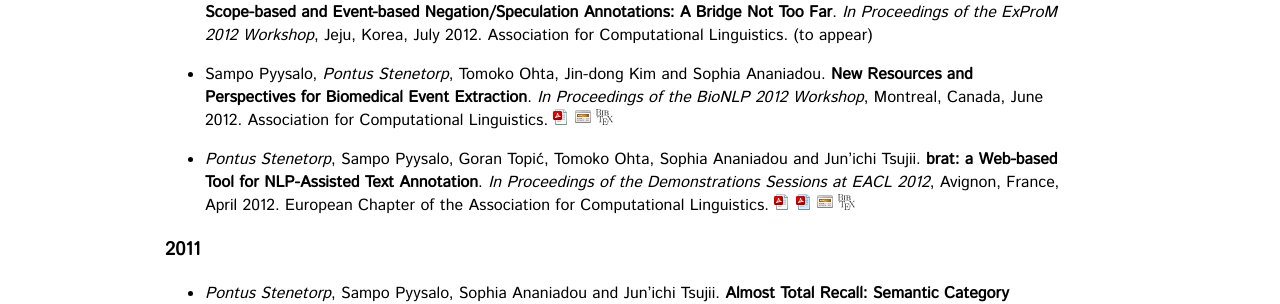
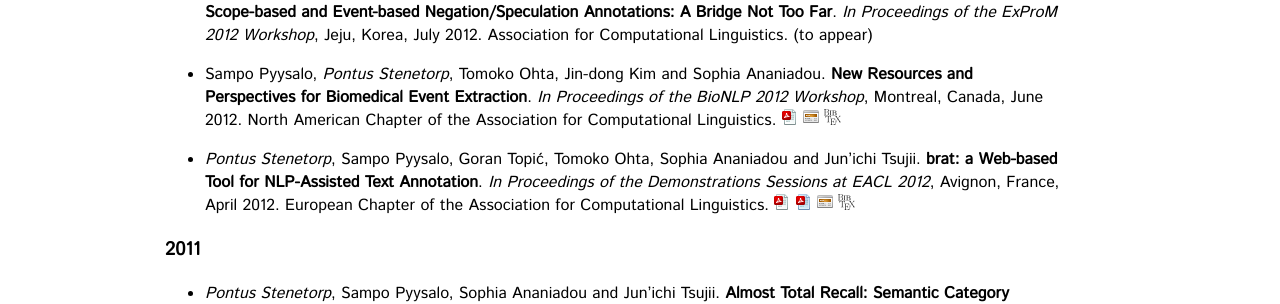
Before and after one commit to gbouchar/ninjin.github.io, a Jekyll site: the page built from publications.md, in a window 1280 px wide. Shown: the part 507-811 px from the top of the page. Built offline with Jekyll 4.4.1, drawn with Linux system fonts in a browser that asks for light colours; some web fonts are replaced; Markdown is read by kramdown in place of the engine named in the settings.

Commit message:
Correcting publisher for the BioNLP 2012 publication.

```diff
--- a/publications.md
+++ b/publications.md
@@ -45,7 +45,8 @@ Unless explicitly stated otherwise these papers have undergone peer-review.
     Sophia Ananiadou.
     **New Resources and Perspectives for Biomedical Event Extraction**.
     *In Proceedings of the BioNLP 2012 Workshop*,
-    Montreal, Canada, June 2012. Association for Computational Linguistics.
+    Montreal, Canada, June 2012. North American Chapter of the Association for
+    Computational Linguistics.
     [![External PDF][external_pdf_icon]][pyysalo2012new]
     [![Poster][poster_icon]][pyysalo2012new_poster]
     [![BibTeX][bibtex_icon]][pyysalo2012new_bib]
```
